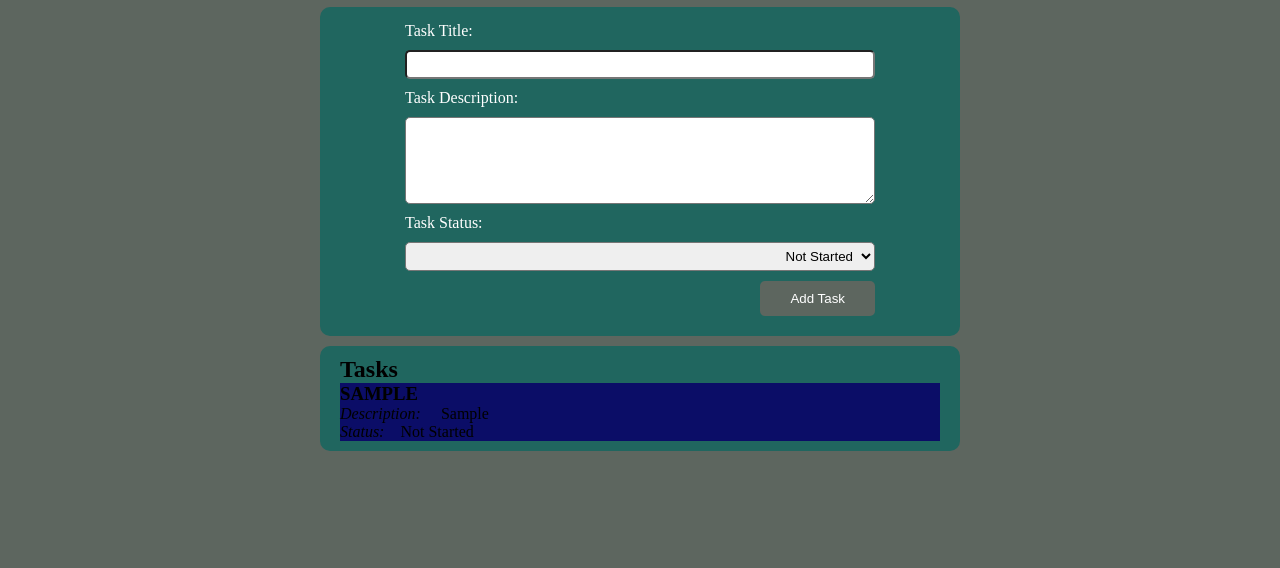
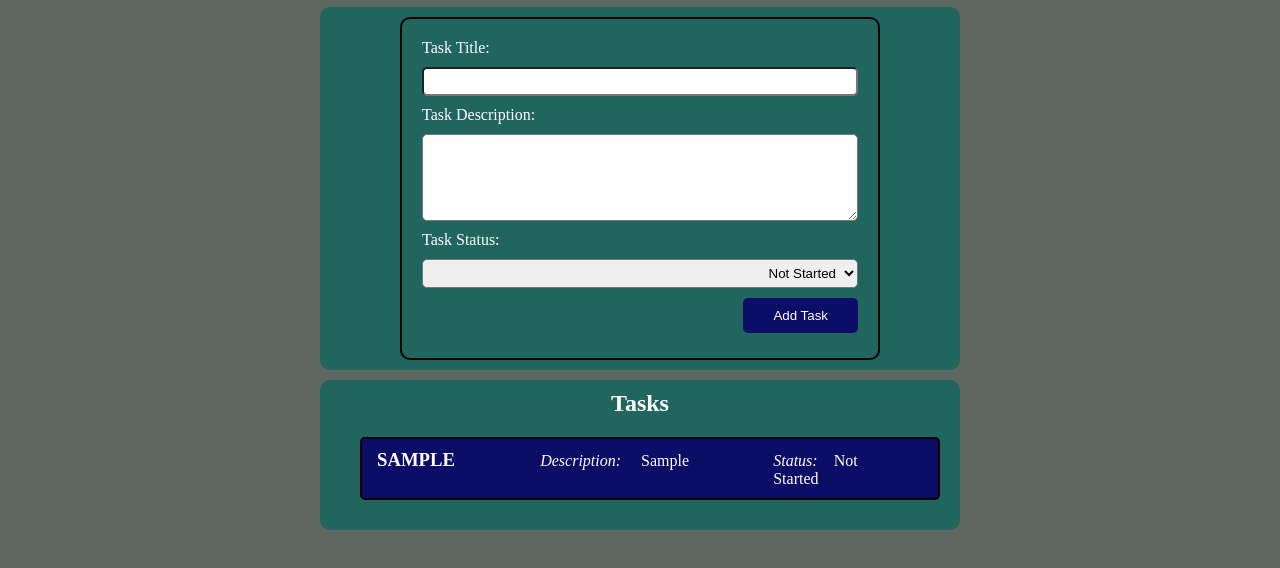
Before and after one commit to uniADunn/task_manager_build, a plain HTML site: page index.html in a window 1280 px wide. Both pictures are taken after typing "Sample", "Sample" into the empty fields and a click on the button "Add Task". Shown: the part 90-658 px from the top of the page. Drawn offline with Linux system fonts and the light colour scheme.

Commit message:
Refactor styles for header and footer, enhance form padding, and update button color; add task container and task styling

```diff
--- a/Styles/styles.css
+++ b/Styles/styles.css
@@ -7,7 +7,7 @@
 body{
     background-color: #5d665F;
 }
-header{
+header, footer{
     background-color: #20665F;
 }
 article{
@@ -17,9 +17,11 @@ article{
     margin: 10px 25%;
 }
 form{
+    border: 2px solid #000000;
+    border-radius: 10px;
     flex-direction: column;
     gap: 5px;
-    padding: 5px;
+    padding: 20px;
     margin: 0px 10%;
 
 }
@@ -55,7 +57,7 @@ select{
 }
 
 #submitBtn{
-    background-color: #5d665F;
+    background-color: #0b0d67;
     color: #FFFFFF;
     border: none;
     padding: 10px;
@@ -64,3 +66,52 @@ select{
     padding: 10px 30px;
     margin: 5px 0px;
 }
+
+#task-container{
+    color: #FFFFFF;
+    width: 100%;
+    padding: 10px;
+    margin:5px;
+    display: block;
+
+}
+.task{
+    display: inline-block;
+    border: 2px solid #000000;
+    background-color: #20665F;
+    border-radius: 5px;
+    padding: 5px;
+    margin: 5px;
+    width: 100%;
+}
+#task-title{
+    font-size: 1.5em;
+    color: #FFFFFF;
+    margin-bottom: 5px;
+    text-align: center;
+
+}
+
+.separatorLeft{
+    padding: 5px 10px;
+    display: inline-flex;
+    justify-content: flex-start;
+    width: 20%;
+}
+.separatorMiddle{
+    padding: 5px 10px;
+    display: inline-flex;
+    justify-content: left;
+    align-items: center;
+    width:50%;
+
+}
+.separatorMiddle p{
+    margin: 0px 50px;
+}
+.separatorRight{
+    padding: 5px 10px;
+    display: inline-flex;
+    justify-content: flex-start;
+    align-items: flex-start;
+    width: 20%;}
```
